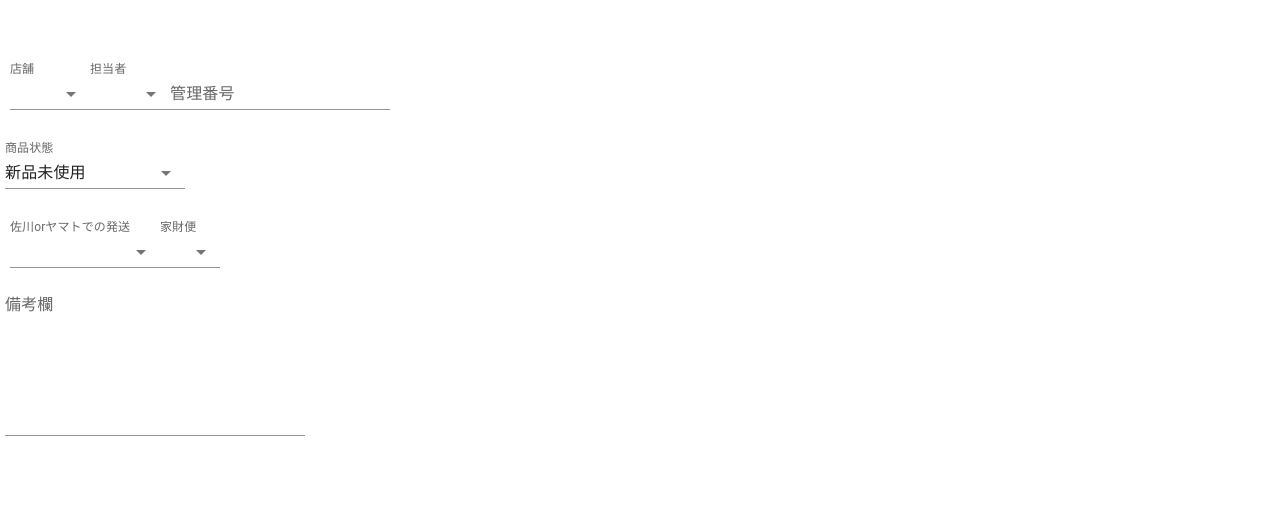
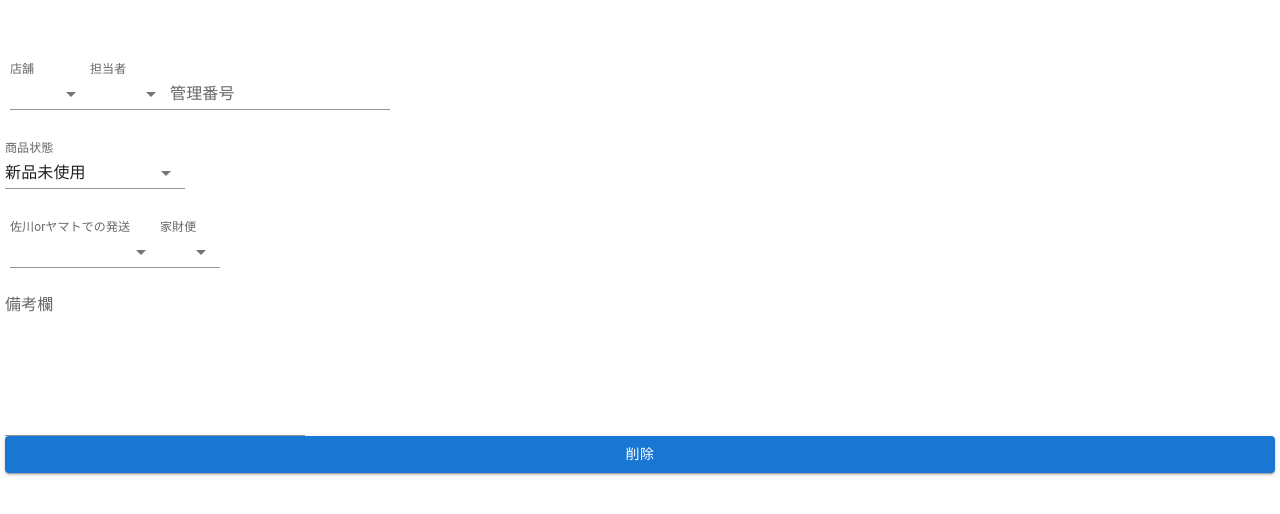
Before and after one commit to srknr/nextus, a React (Create React App) app: page / in a window 1280 px wide. Shown: the top 514 px of the page. Built offline with nearby package versions, Linux system fonts and the light colour scheme.

Commit message:
次回入力のための備考欄初期化ボタン追加

```diff
--- a/src/App.js
+++ b/src/App.js
@@ -1,5 +1,6 @@
-import React from 'react';
+import React, { useState } from 'react';
 import Box from '@mui/material/Box';
+import Button from '@mui/material/Button';
 import TextField from '@mui/material/TextField'
 import InputLabel from '@mui/material/InputLabel';
 import FormControl from '@mui/material/FormControl';
@@ -7,6 +8,12 @@ import NativeSelect from '@mui/material/NativeSelect';
 import './App.css';
 
 function App() {
+  //備考欄のための値削除
+  const [text, setText] = useState('');
+  const DeleteHandler = () => {
+    setText('')
+  }
+
   return (
     <div className="App">
       <header className="App-header">
@@ -144,11 +151,17 @@ function App() {
       <TextField
           id="standard-multiline-static"
           label="備考欄"
+          value={text}
           multiline
           rows={6}
           sx={{ maxWidth: 300 }}
           variant="standard"
+          onChange={(e)=> {
+            setText(e.target.value)
+          }}
         />
+        <Button variant="contained" onClick={DeleteHandler}
+        >削除</Button>
       </header>
 
     </div>
```
